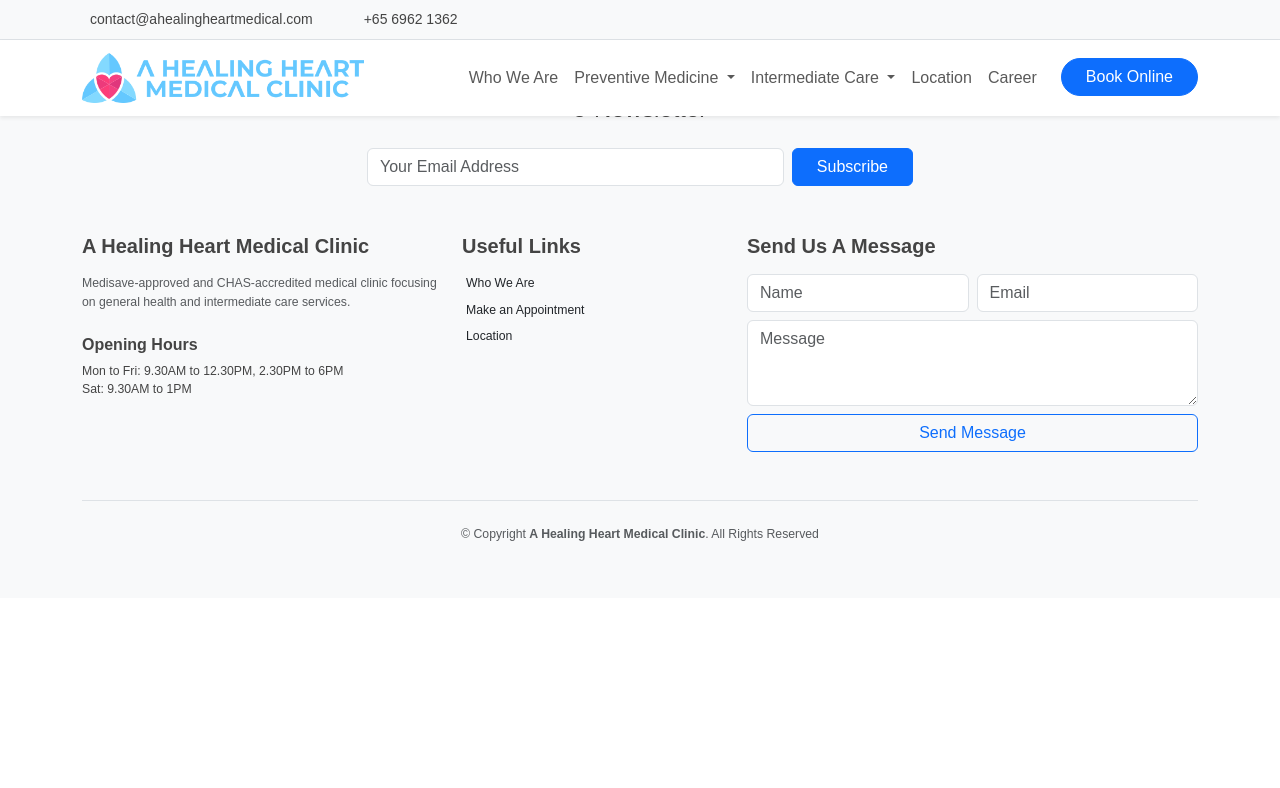
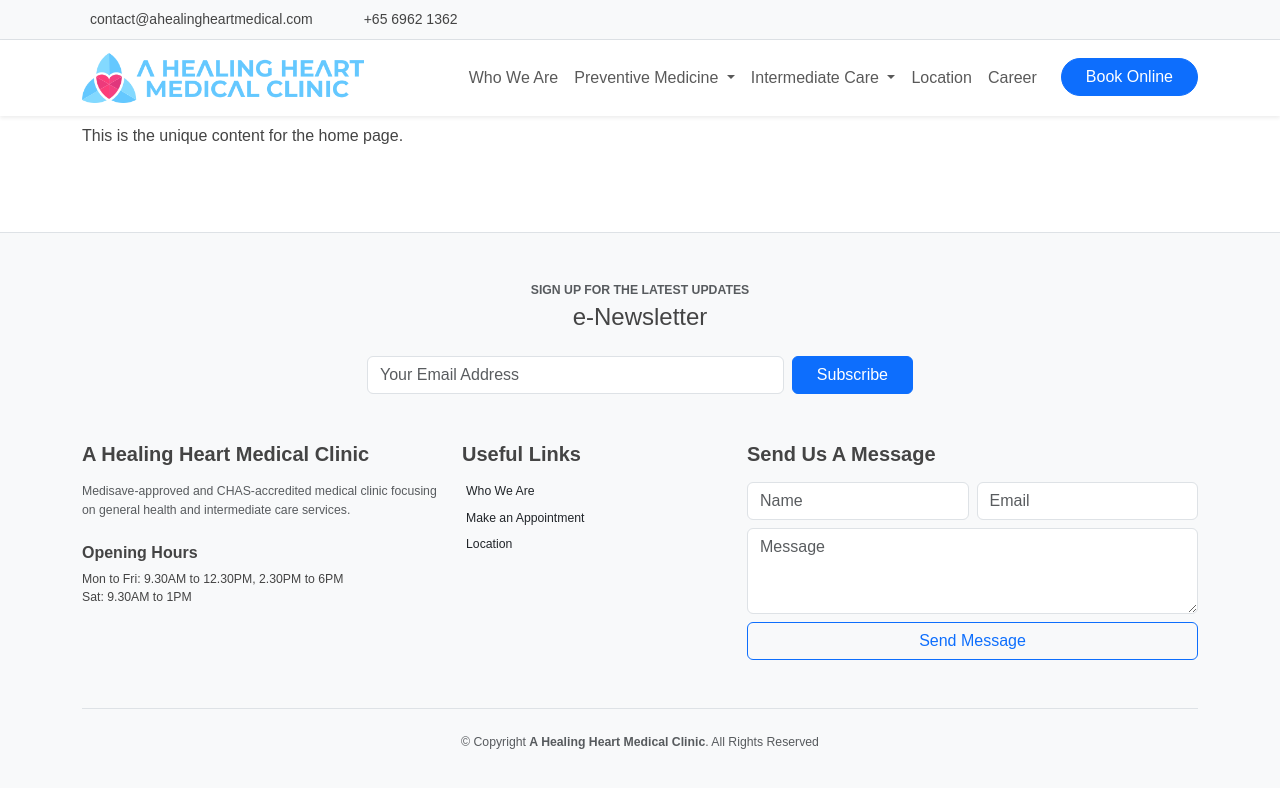
Before and after one commit to benchowsg/clinic, a Jekyll site: the page built from test-index2026.html, in a window 1280 px wide. Shown: the top 788 px of the page. Built offline with Jekyll 4.4.1, drawn with Linux system fonts in a browser that asks for light colours.

Commit message:
Update test-index2026.html

```diff
--- a/test-index2026.html
+++ b/test-index2026.html
@@ -1,5 +1,9 @@
 ---
 layout: default
-title: Testing Jekyll
+title: A Healing Heart Medical Clinic
 ---
-Hello, the time is {{ "now" | date: "%Y-%m-%d %H:%M" }}
+
+<section class="container my-5">
+  <h1>Welcome to the Clinic</h1>
+  <p>This is the unique content for the home page.</p>
+</section>
```
